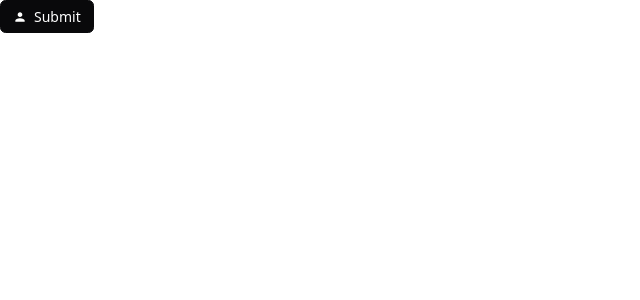
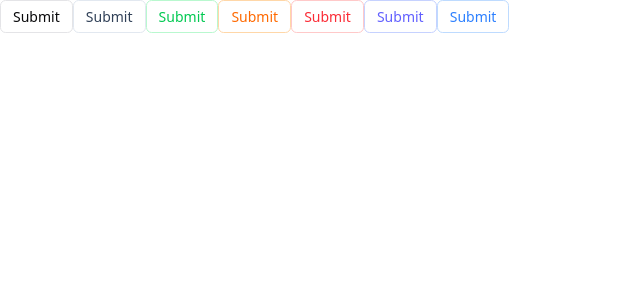
Before and after one commit to murrkiss/murzex-vue, a Vue app in the folder apps/playground/: page / in a window 1280 px wide. Before the commit this address had no page. Shown: the top 300 px of the page, without its empty margins (0-640 px from the left). Built offline with nearby package versions, Linux system fonts and the light colour scheme.

Commit message:
feat: add multiple severity variations to MButton component for enhanced styling options

```diff
--- a/apps/playground/src/app/app.tsx
+++ b/apps/playground/src/app/app.tsx
@@ -5,7 +5,13 @@ import { MButton } from '@murzex-vue/mvue'
 export default defineComponent(() => {
 	return () => (
 		<>
-			<MButton value='Submit' icons={[{ position: 'left', icon: 'account' }]} />
+			<MButton value='Submit' variant='outlined' />
+			<MButton value='Submit' severity='secondary' variant='outlined' />
+			<MButton value='Submit' severity='success' variant='outlined' />
+			<MButton value='Submit' severity='warning' variant='outlined' />
+			<MButton value='Submit' severity='danger' variant='outlined' />
+			<MButton value='Submit' severity='help' variant='outlined' />
+			<MButton value='Submit' severity='info' variant='outlined' />
 		</>
 	)
 })
```
